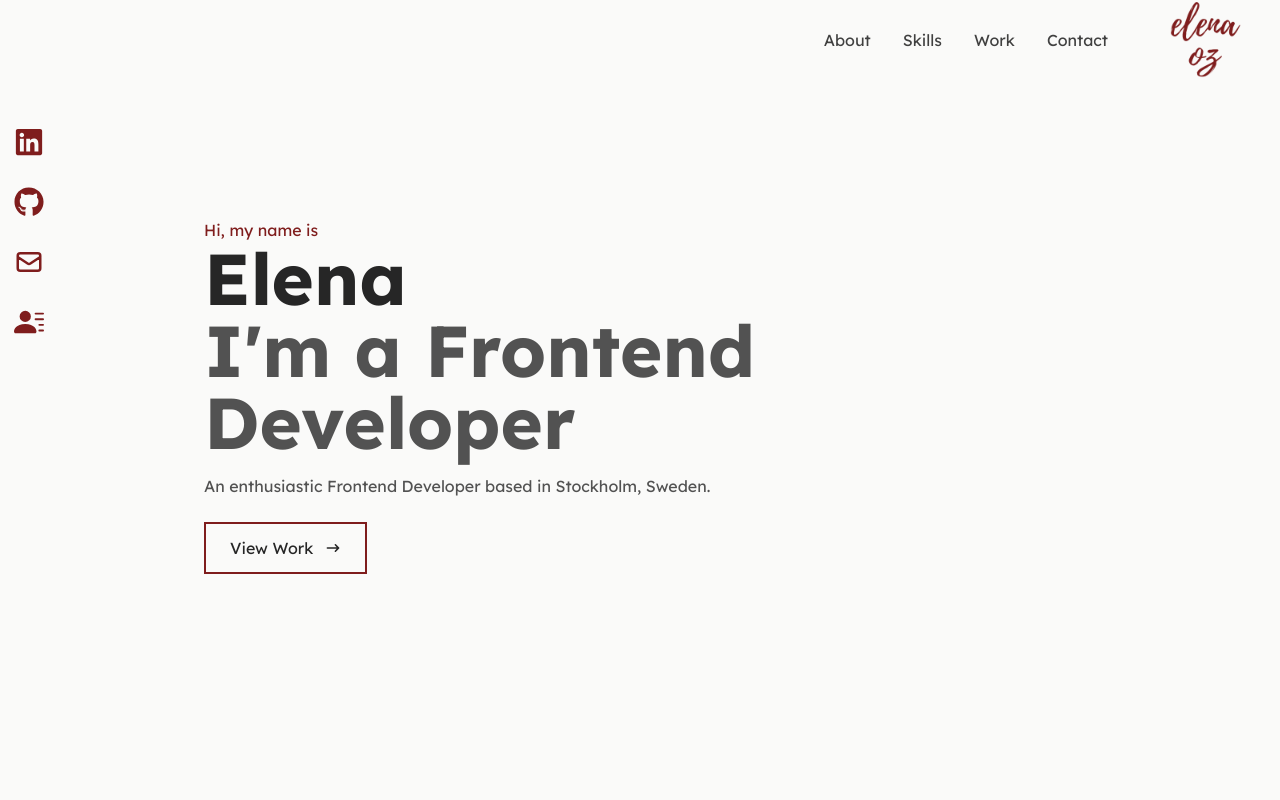
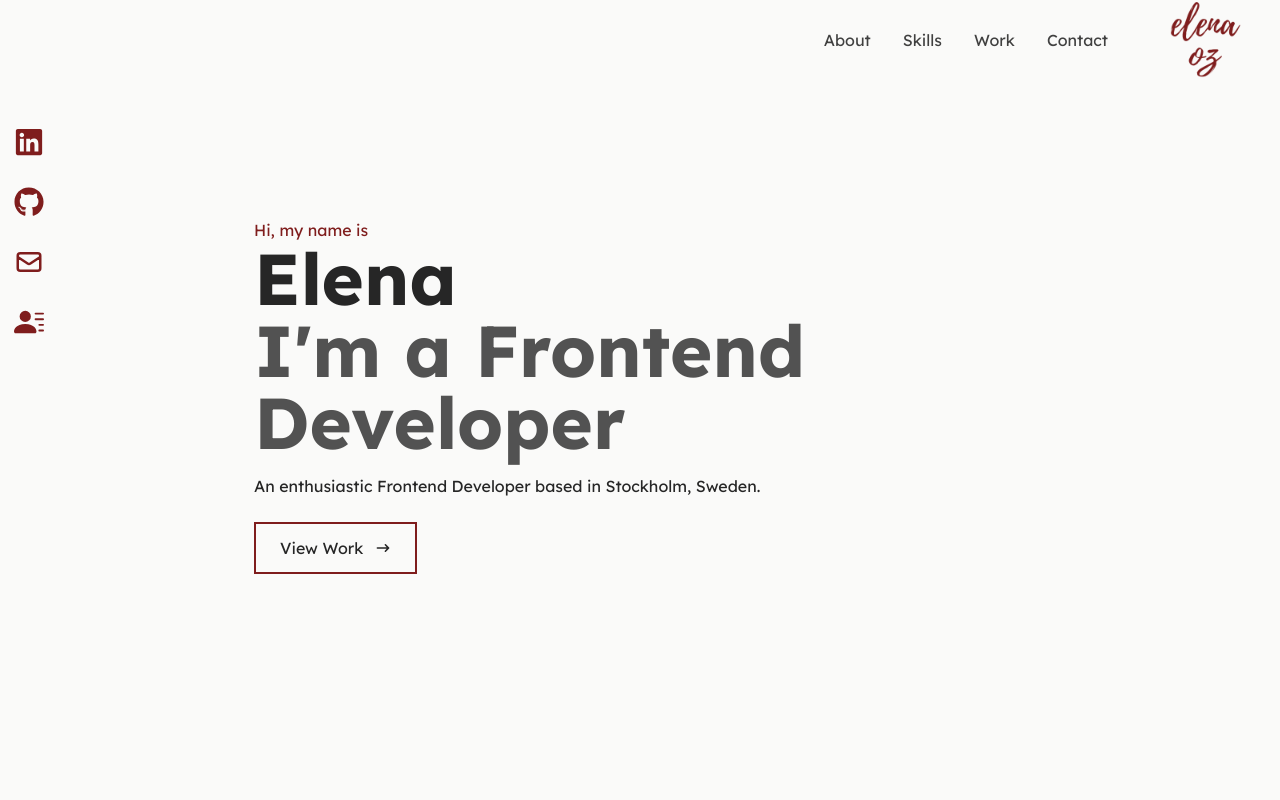
Before and after one commit to elen-oz/portfolio-app, a React (Vite) app: page / in a window 1280 px wide. Shown: the top 800 px of the page. Built offline with nearby package versions, Linux system fonts and the light colour scheme.

Commit message:
home-component - change container

```diff
--- a/src/components/Home.jsx
+++ b/src/components/Home.jsx
@@ -8,13 +8,13 @@ const Home = () => {
       className='w-full h-screen'
     >
       {/* container */}
-      <div className='container max-w-[1000px] mx-auto flex flex-col justify-center h-full'>
+      <div className='container max-w-[900px] mx-auto flex flex-col justify-center h-full'>
         <p className='text-red-900'>Hi, my name is</p>
         <h1 className='text-4xl sm:text-7xl font-bold '>Elena</h1>
         <h2 className='text-neutral-600 text-4xl sm:text-7xl font-bold '>
           I&apos;m a Frontend Developer
         </h2>
-        <p className='text-neutral-600 py-4 max-w-[700px]'>
+        <p className='py-4 max-w-[700px]'>
           An enthusiastic Frontend Developer based in Stockholm, Sweden.
         </p>
         <div>
```
